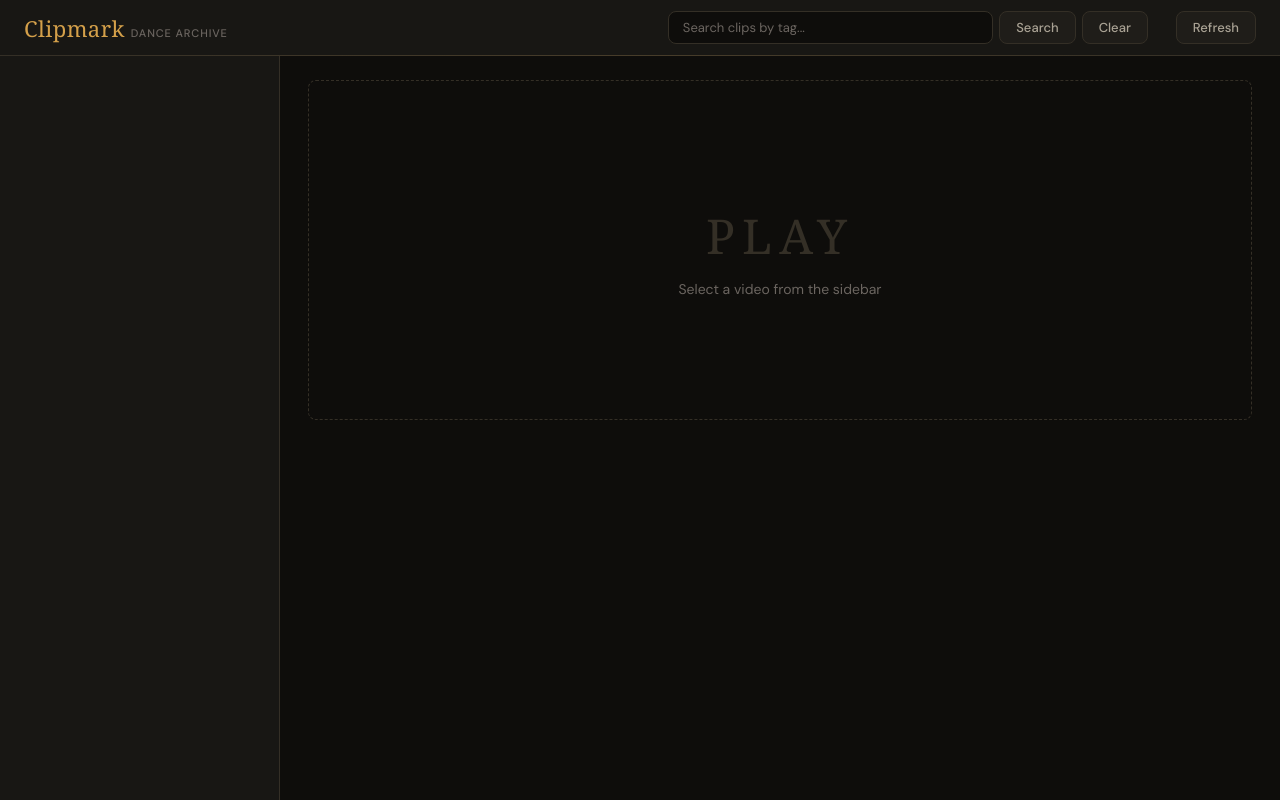
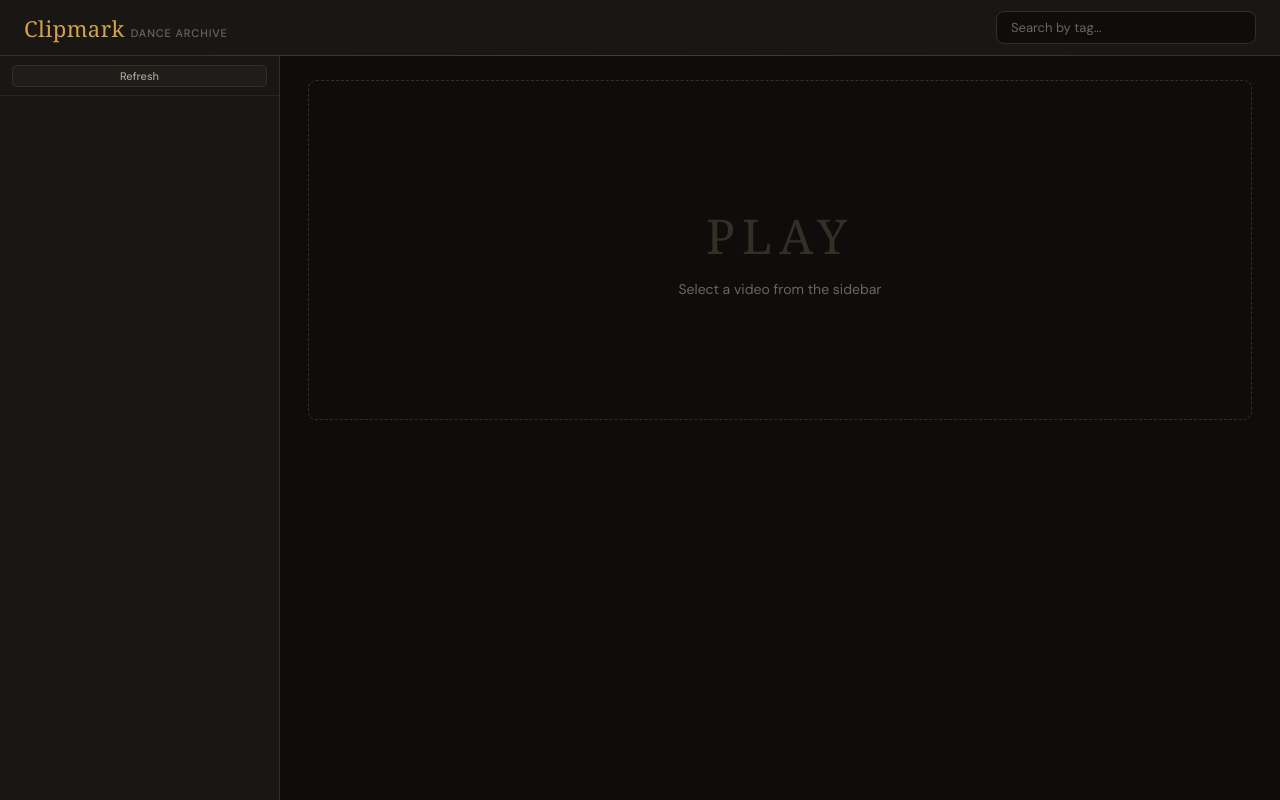
Before and after one commit to tianci216/clipmark, a Flask app: page / in a window 1280 px wide. Run offline with Flask 3, Linux system fonts and the light colour scheme; data that the repository does not hold is empty; some web fonts are replaced.

Commit message:
changed refresh buttom and search buttom's locations

```diff
--- a/templates/index.html
+++ b/templates/index.html
@@ -96,16 +96,9 @@ header::after {
   font-weight: 500;
 }
 
-#search-bar {
-  display: flex;
-  gap: 6px;
-  flex: 1;
-  max-width: 480px;
+#search-input {
   margin-left: auto;
-}
-
-#search-input {
-  flex: 1;
+  width: 260px;
   padding: 7px 14px;
   border: 1px solid var(--border);
   border-radius: var(--radius);
@@ -195,12 +188,25 @@ button.mark-btn:hover {
 }
 
 /* ========== Sidebar ========== */
+#sidebar-wrapper {
+  display: flex;
+  flex-direction: column;
+  background: var(--bg-surface);
+  border-right: 1px solid var(--border);
+  overflow: hidden;
+}
+
+#sidebar-toolbar {
+  padding: 8px 12px;
+  border-bottom: 1px solid var(--border-subtle);
+  flex-shrink: 0;
+}
+
 #sidebar {
-  background: var(--bg-surface);
   overflow-y: auto;
   padding: 12px;
-  border-right: 1px solid var(--border);
   font-size: 13px;
+  flex: 1;
   animation: slideIn 0.4s ease;
 }
 
@@ -456,11 +462,20 @@ video {
 /* ========== Search Results ========== */
 #search-results {
   display: none;
+  position: absolute;
+  top: 100%;
+  right: 24px;
+  width: 360px;
+  max-height: 70vh;
+  overflow-y: auto;
   background: var(--bg-card);
-  border-radius: var(--radius);
+  border-radius: 0 0 var(--radius) var(--radius);
   padding: 16px 18px;
   border: 1px solid var(--border-subtle);
-  animation: fadeUp 0.4s ease;
+  border-top: none;
+  box-shadow: 0 12px 32px rgba(0, 0, 0, 0.5);
+  z-index: 20;
+  animation: fadeUp 0.3s ease;
 }
 
 #search-results h3 {
@@ -492,6 +507,8 @@ video {
   margin-top: 4px;
 }
 
+
+
 /* ========== Empty State ========== */
 .empty-state {
   color: var(--text-muted);
@@ -503,8 +520,8 @@ video {
 /* ========== Responsive ========== */
 @media (max-width: 800px) {
   body { grid-template-columns: 1fr; }
-  #sidebar { display: none; }
-  #main { padding: 16px; }
+  #sidebar-wrapper { display: none; }
+#main { padding: 16px; }
 }
 </style>
 </head>
@@ -515,15 +532,19 @@ video {
     <h1>Clipmark</h1>
     <span>dance archive</span>
   </div>
-  <div id="search-bar">
-    <input type="text" id="search-input" placeholder="Search clips by tag..." onkeydown="if(event.key==='Enter')searchClips()">
-    <button onclick="searchClips()">Search</button>
-    <button onclick="clearSearch()">Clear</button>
+  <input type="text" id="search-input" placeholder="Search by tag..." onkeydown="if(event.key==='Enter')searchClips()">
+  <div id="search-results">
+    <h3>Search Results</h3>
+    <div id="results-list"></div>
   </div>
-  <button onclick="refreshTree()" title="Rescan video folder" style="margin-left:4px">Refresh</button>
 </header>
 
-<div id="sidebar"></div>
+<div id="sidebar-wrapper">
+  <div id="sidebar-toolbar">
+    <button onclick="refreshTree()" title="Rescan video folder" class="sm" style="width:100%">Refresh</button>
+  </div>
+  <div id="sidebar"></div>
+</div>
 
 <div id="main">
   <div id="no-video">Select a video from the sidebar</div>
@@ -544,12 +565,8 @@ video {
     <h3>Saved Clips</h3>
     <div id="clips-list"></div>
   </div>
+</div>
 
-  <div id="search-results">
-    <h3>Search Results</h3>
-    <div id="results-list"></div>
-  </div>
-</div>
 
 <script>
 let currentVideoPath = null;
@@ -732,10 +749,10 @@ async function searchClips() {
       <span class="clip-time">${r.clip.start}</span>
       <span class="clip-time-sep">&rarr;</span>
       <span class="clip-time">${r.clip.end}</span>
-      <span class="clip-tags" style="display:inline-flex;gap:5px;margin-left:10px">
+      <div class="clip-tags" style="margin-top:4px">
         ${(r.clip.tags||[]).map(t => `<span class="tag-badge">${esc(t)}</span>`).join("")}
-      </span>
-      ${r.clip.note ? `<span class="clip-note" style="margin-left:10px">${esc(r.clip.note)}</span>` : ""}
+      </div>
+      ${r.clip.note ? `<div class="clip-note" style="margin-top:2px">${esc(r.clip.note)}</div>` : ""}
       <div class="sr-file">${esc(r.file)}</div>
     `;
     div.onclick = () => {
@@ -783,6 +800,14 @@ async function init() {
   renderTree(tree, sidebar);
 }
 
+document.addEventListener("click", e => {
+  const results = document.getElementById("search-results");
+  const input = document.getElementById("search-input");
+  if (results.style.display === "block" && !results.contains(e.target) && e.target !== input) {
+    results.style.display = "none";
+  }
+});
+
 init();
 </script>
 </body>
```
